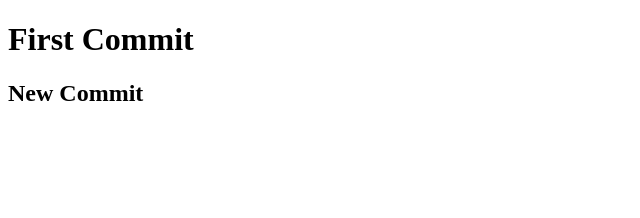
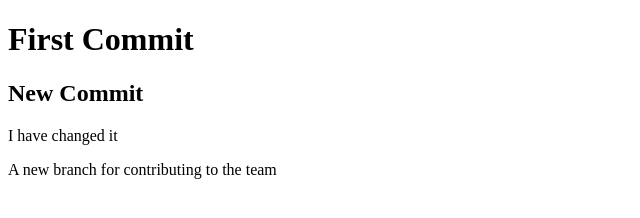
Before and after one commit to bdshakhawat/Programming-hero-7th-batch, a plain HTML site: page index.html in a window 1280 px wide. Shown: the whole page, without its empty margins (0-640 px from the left). Drawn offline with Linux system fonts and the light colour scheme.

Commit message:
first commit

```diff
--- a/index.html
+++ b/index.html
@@ -9,6 +9,8 @@
 <body>
     <h1>First Commit</h1>
     <h2>New Commit</h2>
+    <p>I have changed it</p>
+    <p>A new branch for contributing to the team</p>
 
 </body>
 </html>
```
Also changed, not shown: 1 other file.
